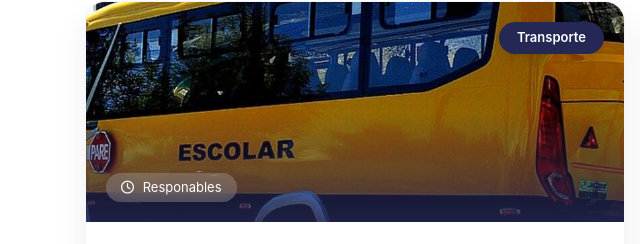
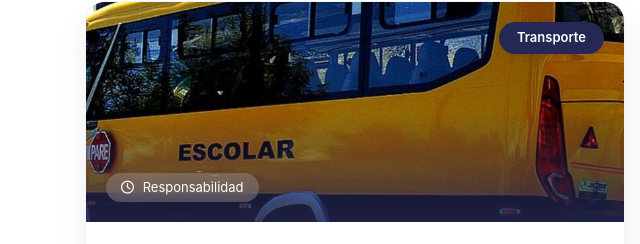
Before and after one commit to jhondenis8122000-lab/rafael-bucheli-web-template, a website with bundled scripts: page theme/servicios.html in a window 1280 px wide. Shown: the part 1011-1255 px from the top of the page, 0-640 px from the left. Built offline with nearby package versions, Linux system fonts and the light colour scheme; a web font is replaced by a local one.

Commit message:
RECTIFICACION

```diff
--- a/theme/servicios.html
+++ b/theme/servicios.html
@@ -646,7 +646,7 @@
                     <div class="service-card">
                         <div class="service-img" style="background-image: url('assets/images/recursos/busescolar.jpg');">
                             <span class="service-tag">Transporte</span>
-                            <span class="service-features"><i class="far fa-clock"></i> Responables</span>
+                            <span class="service-features"><i class="far fa-clock"></i> Responsabilidad</span>
                         </div>
                         <div class="service-content">
                             <h3>COOPERATIVA DE TRANSPORTE ESCOLAR</h3>
```
